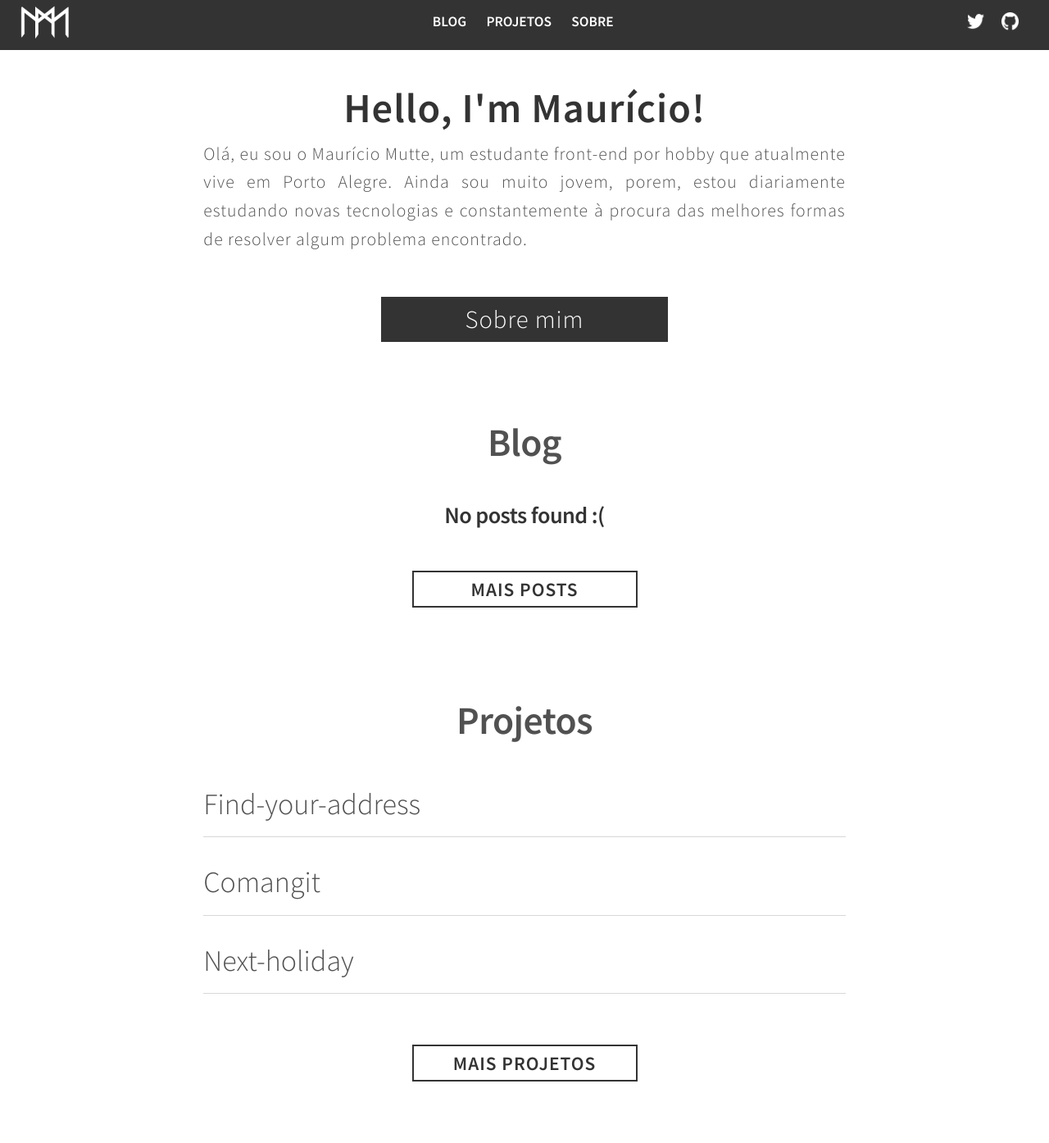
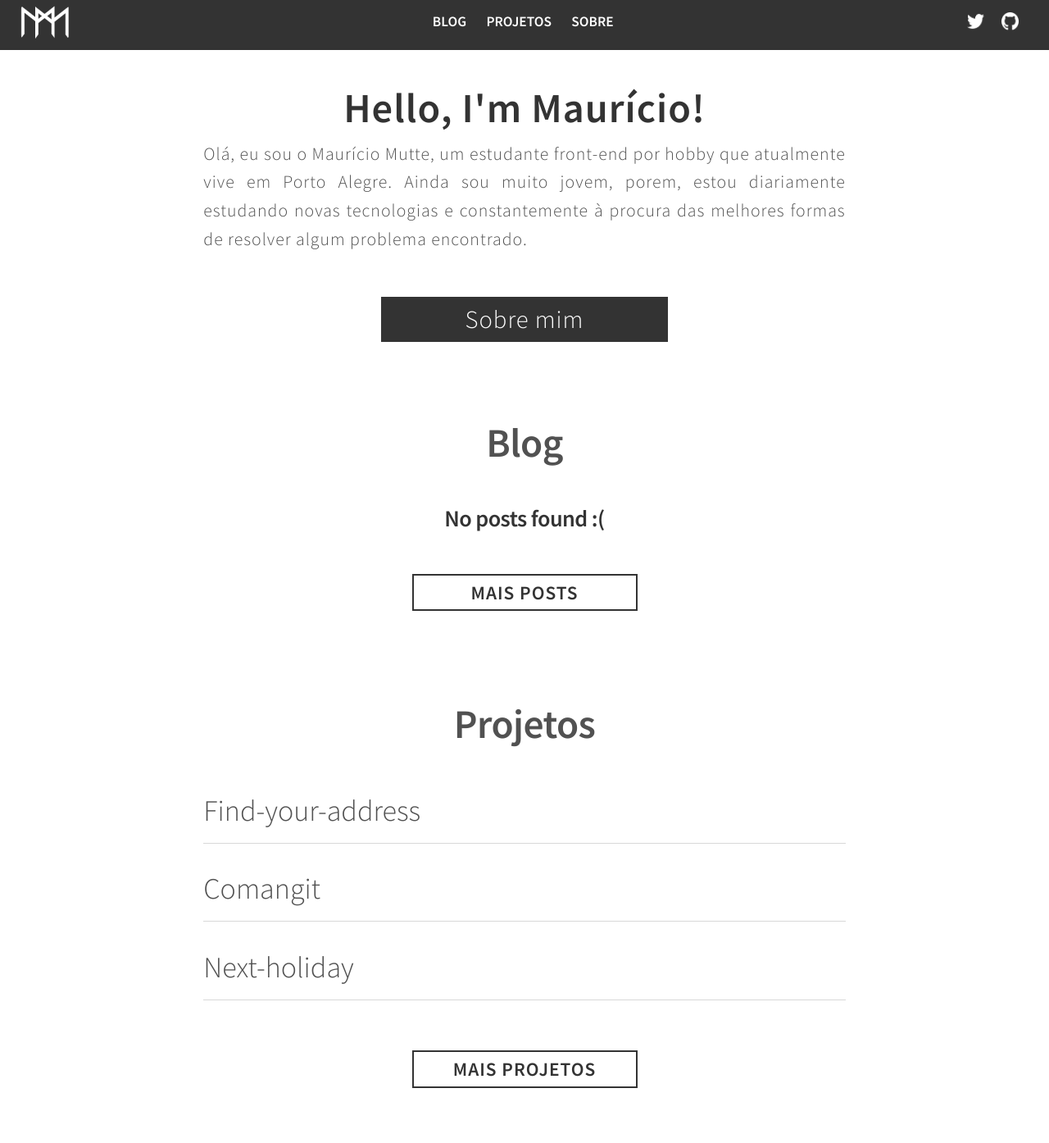
Before and after one commit to tangriane/mauriciomutte.github.io, a Jekyll site: the page built from index.html, in a window 1280 px wide. Shown: the whole page at 82% size. Built offline with Jekyll 4.4.1, drawn with Linux system fonts in a browser that asks for light colours.

Commit message:
Adjust home title section

```diff
--- a/src/layout.scss
+++ b/src/layout.scss
@@ -123,7 +123,7 @@
 
   &__title {
     color: $grey;
-    font-size: 5.3vh;
+    font-size: 5.5vh;
     margin: 1em 0;
   }
 
@@ -168,7 +168,7 @@
 
   &__title {
     color: $grey;
-    font-size: 5.3vh;
+    font-size: 5.5vh;
     margin: 1em 0;
   }
 
```
Also changed, not shown: assets/main.css.
